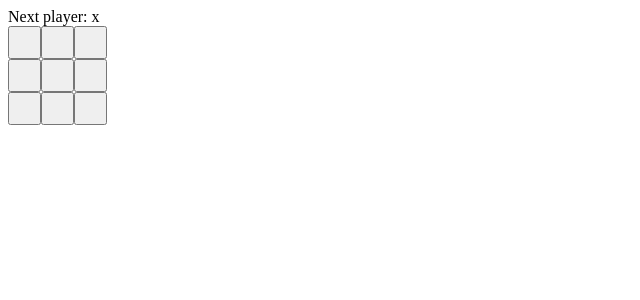
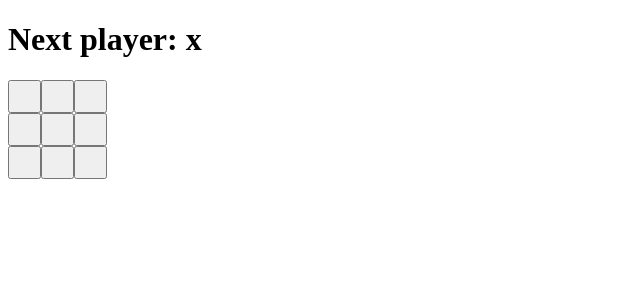
Before and after one commit to erikrocha98/tic-tac-toe, a React (Vite) app in the folder tic-tac-toe/: page / in a window 1280 px wide. Shown: the top 300 px of the page, without its empty margins (0-640 px from the left). Built offline with nearby package versions, Linux system fonts and the light colour scheme.

Commit message:
feat: Implementação da lógica de empate

```diff
--- a/tic-tac-toe/src/app.tsx
+++ b/tic-tac-toe/src/app.tsx
@@ -29,9 +29,24 @@ export default function Board() {
             if(squares[a] && squares[a]===squares[b] && squares[a]===squares[c]){
                 return squares[a];
             }
+
         }
         return "";
     };
+
+    //Função para ajudar na verificação de empate
+    function isBoardEmpty(squares: Array<string>): boolean {
+        let aux=0;
+        for (let i = 0; i<squares.length; i++){
+            if(squares[i]!=""){
+                aux++;
+            }
+        }
+        if (aux==9){
+            return true;
+        }
+        return false;
+    }
 
 
     function handleClick(i:number){
@@ -55,12 +70,15 @@ export default function Board() {
     if (winner){
         status = "Winner: " + winner;
     }
+    else if(!winner && !isBoardEmpty(squares)) {
+        status = "Next player: " + (xIsNext? "x": "O");
+    }
     else{
-        status = "Next player: " + (xIsNext? "x": "O");
+        status = "Empate"
     }
     return (
         <>
-            <div>{status}</div>
+            <h1>{status}</h1>
             <BoardRow>
                 <Square handleClick={()=>handleClick(0)} value={squares[0]}/>
                 <Square handleClick={()=>handleClick(1)} value={squares[1]}/>
```
